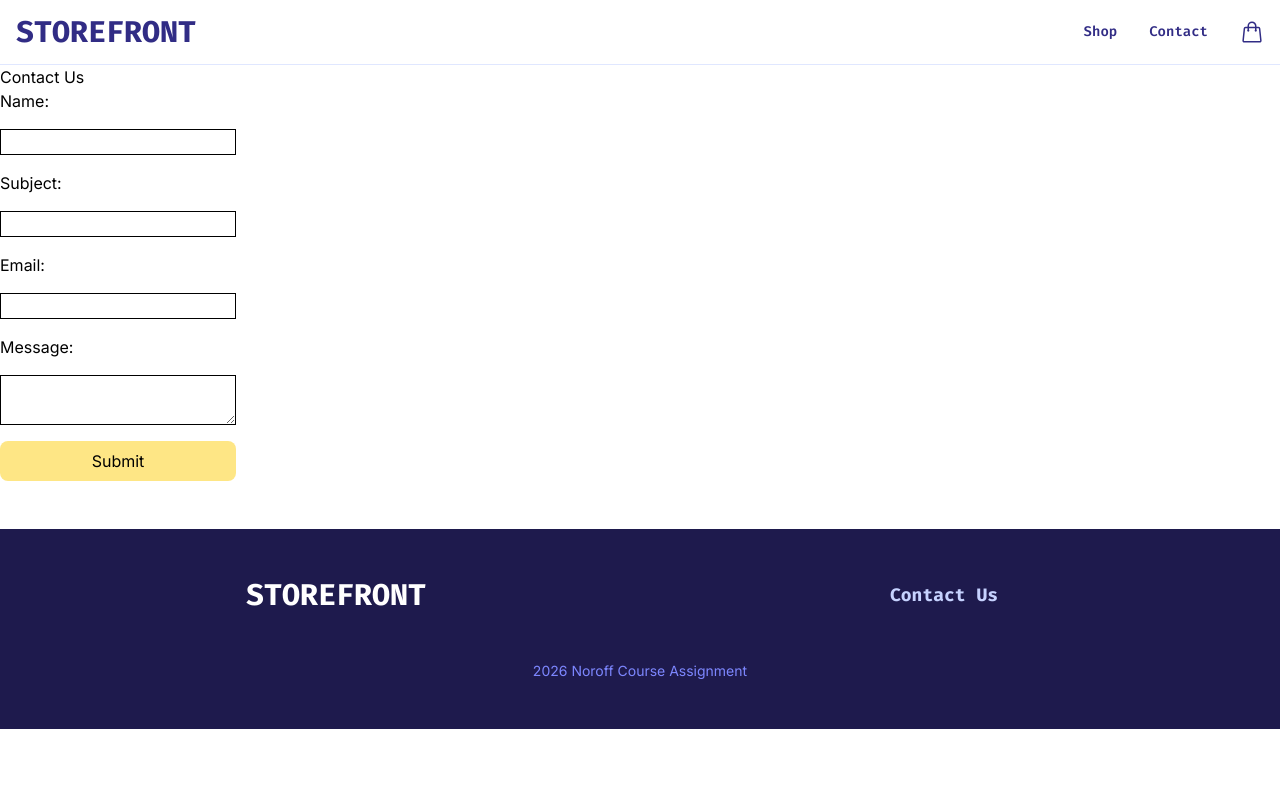
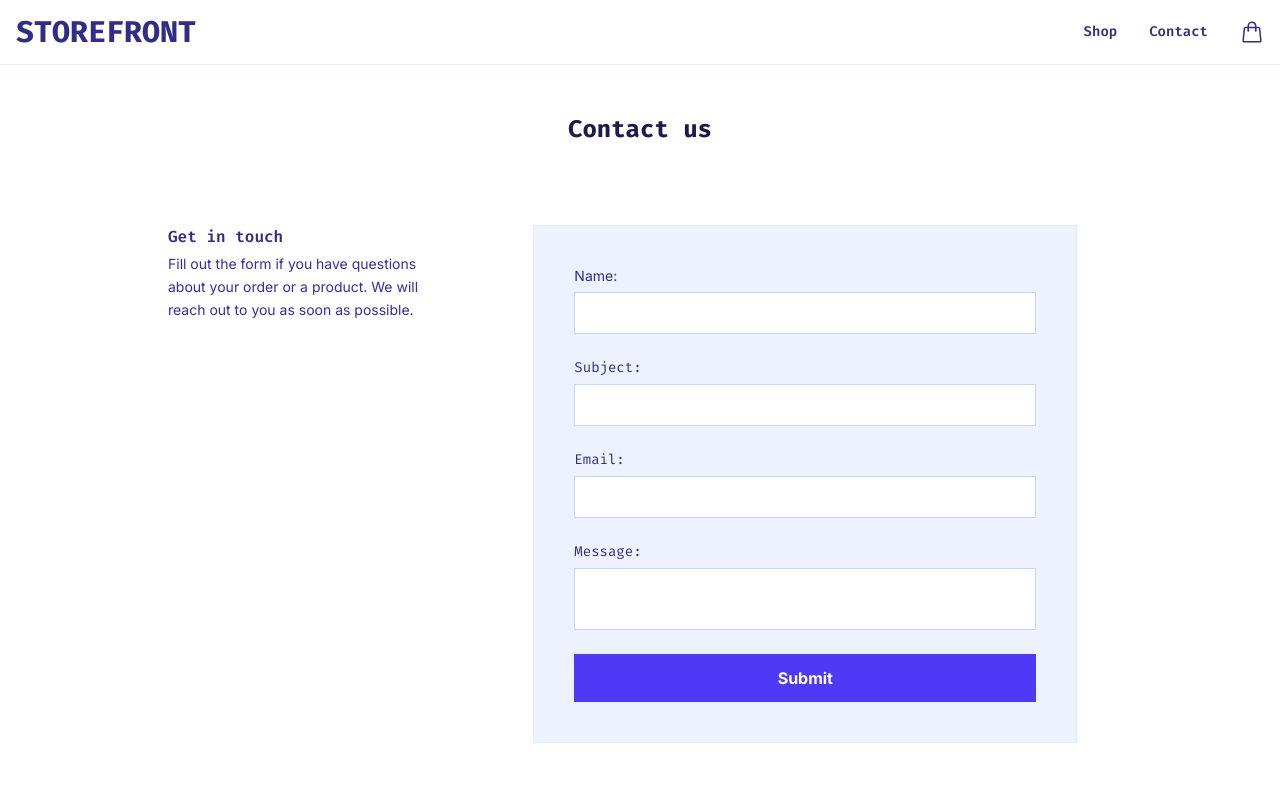
Before and after one commit to NoroffFEU/jsfw-2025-v1-tina-js-framework, a Next.js app in the folder storefront/: page /contact in a window 1280 px wide. Shown: the top 800 px of the page. Built offline with nearby package versions, Linux system fonts and the light colour scheme.

Commit message:
STYLE contact form

```diff
--- a/storefront/app/contact/page.tsx
+++ b/storefront/app/contact/page.tsx
@@ -1,12 +1,29 @@
 import ContactForm from "@/components/contact/ContactForm";
-
 
 export default function Contact() {
   return (
-    <div>
-        <h1>Contact Us</h1>
-       <ContactForm />
+    <div className="max-w-5xl mx-auto px-4 py-12">
+      <h1 className="font-heading text-2xl font-bold text-indigo-950 mb-8 text-center">
+        Contact us
+      </h1>
 
+      <div className="grid grid-cols-1 md:grid-cols-3  ">
+        <div className="flex flex-col gap-2  pt-6 px-6 sm:pt-12 text-center md:text-left">
+          <div>
+            <h2 className="font-heading font-semibold text-indigo-900 mb-1">
+              Get in touch
+            </h2>
+            <p className="text-sm font-body text-indigo-800 leading-relaxed">
+              Fill out the form if you have questions about your order or a
+              product. We will reach out to you as soon as possible.
+            </p>
+          </div>
+          <div className="flex flex-col gap-4 text-sm text-indigo-700"></div>
+        </div>
+        <div className="md:col-span-2">
+          <ContactForm />
+        </div>
+      </div>
     </div>
   );
 }
--- a/storefront/app/page.tsx
+++ b/storefront/app/page.tsx
@@ -15,7 +15,7 @@ export default async function Home() {
       </div>
       <div className="px-12 pt-12 pb-16">
         <h2 className="font-heading text-xl text-indigo-900 font-bold mb-8">Products on sale</h2>
-        <div className="grid grid-cols-2 sm:grid-cols-4 gap-12">
+        <div className="grid  grid-cols-2  md:grid-cols-3 lg:grid-cols-4 gap-12">
           {products
             .filter((p) => p.discountedPrice < p.price)
             .slice(0, 8)
--- a/storefront/components/contact/ContactForm.tsx
+++ b/storefront/components/contact/ContactForm.tsx
@@ -27,55 +27,103 @@ export default function ContactForm() {
   };
 
   return (
-    <div className="flex">
-      <form onSubmit={handleSubmit(onSubmit)} className="flex flex-col gap-4 ">
+    <div className="max-w-xl mx-auto px-4 py-12">
+      <div className="bg-indigo-50 border border-indigo-100  p-6 sm:p-10">
+        <form
+          onSubmit={handleSubmit(onSubmit)}
+          className="flex flex-col gap-6 "
+        >
           {/* name */}
-        <label htmlFor="name"> Name:</label>
+          <div className="flex flex-col gap-1.5">
+            <label htmlFor="name" className="text-sm text-indigo-900">
+              {" "}
+              Name:
+            </label>
             <input
-          className="border"
+              className="w-full px-4 py-2.5 text-sm text-indigo-900 bg-white border border-indigo-200  outline-none transition-transform  focus:border-indigo-500 focus:ring-2 focus:ring-indigo-500/20 placeholder:text-indigo-300"
               {...register("name")}
               id="name"
               type="text"
               name="name"
               required
             />
-        {errors.name && <span>{errors.name.message}</span>}
-
+          </div>
+          {errors.name && (
+            <span className="text-xs text-amber-500 font-medium">
+              {errors.name.message}
+            </span>
+          )}
           {/* subject */}
-        <label htmlFor="subject">Subject:</label>
+          <div className="flex flex-col gap-1.5">
+            <label
+              htmlFor="subject"
+              className="text-sm text-indigo-900 font-heading"
+            >
+              Subject:
+            </label>
             <input
-          className="border"
+              className="w-full px-4 py-2.5 text-sm text-indigo-900 bg-white border border-indigo-200  outline-none transition-transform  focus:border-indigo-500 focus:ring-2 focus:ring-indigo-500/20 placeholder:text-indigo-300"
               {...register("subject")}
               id="subject"
               type="text"
               name="subject"
               required
             />
-        {errors.subject && <span>{errors.subject.message}</span>}
-
+            {errors.subject && (
+              <span className="text-xs text-amber-500  font-medium">
+                {errors.subject.message}
+              </span>
+            )}
+          </div>
           {/* email */}
-        <label htmlFor="email"> Email:</label>
+          <div className="flex flex-col gap-1.5">
+            <label
+              htmlFor="email"
+              className=" text-sm text-indigo-900 font-heading"
+            >
+              {" "}
+              Email:
+            </label>
             <input
-          className="border"
+              className="w-full px-4 py-2.5 text-sm text-indigo-900 bg-white border border-indigo-200  outline-none transition-transform  focus:border-indigo-500 focus:ring-2 focus:ring-indigo-500/20 placeholder:text-indigo-300"
               {...register("email")}
               id="email"
               type="email"
               name="email"
               required
             />
-        {errors.email && <span>{errors.email.message}</span>}
-        {/* message */}
-        <label htmlFor="message"> Message:</label>
+
+            {errors.email && (
+              <span className="text-xs text-amber-500 font-medium">
+                {errors.email.message}
+              </span>
+            )}
+          </div>
+          {/* message */}{" "}
+          <div className="flex flex-col gap-1.5">
+            <label
+              htmlFor="message"
+              className="text-sm text-indigo-900 font-heading"
+            >
+              {" "}
+              Message:
+            </label>
             <textarea
-          className="border"
+              className="w-full px-4 py-2.5 text-sm text-indigo-900 bg-white border border-indigo-200  outline-none transition-transform focus:border-indigo-500 focus:ring-2 focus:ring-indigo-500/20 placeholder:text-indigo-300 resize-none"
               {...register("message")}
               id="message"
               name="message"
               required
             />
-        {errors.message && <span>{errors.message.message}</span>}
+
+            {errors.message && (
+              <span className="text-xs text-amber-500 font-medium">
+                {errors.message.message}
+              </span>
+            )}
+          </div>
           <button
-          className="flex justify-center items-center p-2  bg-amber-200 rounded-lg"
+            className="w-full bg-indigo-600 hover:bg-indigo-700 active:bg-indigo-800 text-white font-bold py-3 px-4 transition-transform focus-visible:outline-none focus-visible:ring-2 focus-visible:ring-indigo-500 focus-visible:ring-offset-2"
             type="submit"
           >
             {" "}
@@ -83,5 +131,6 @@ export default function ContactForm() {
           </button>
         </form>
       </div>
+    </div>
   );
 }
```
Lines whose indentation alone changed are shown as unchanged.
